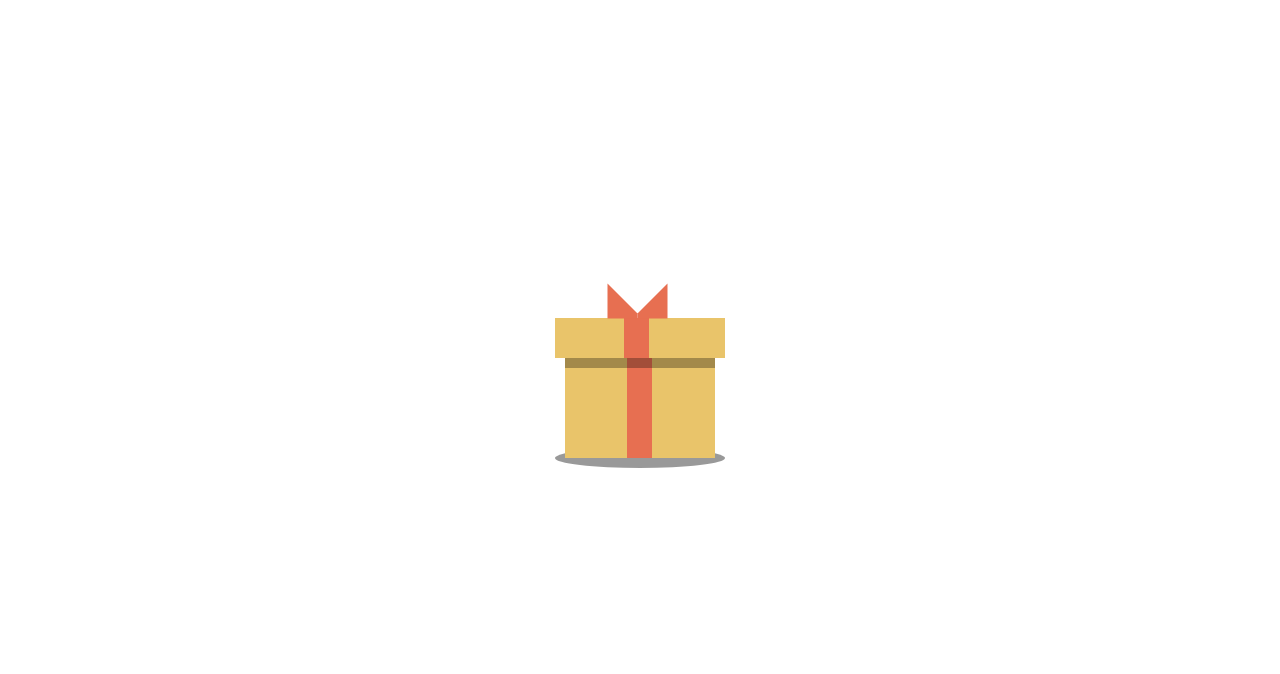
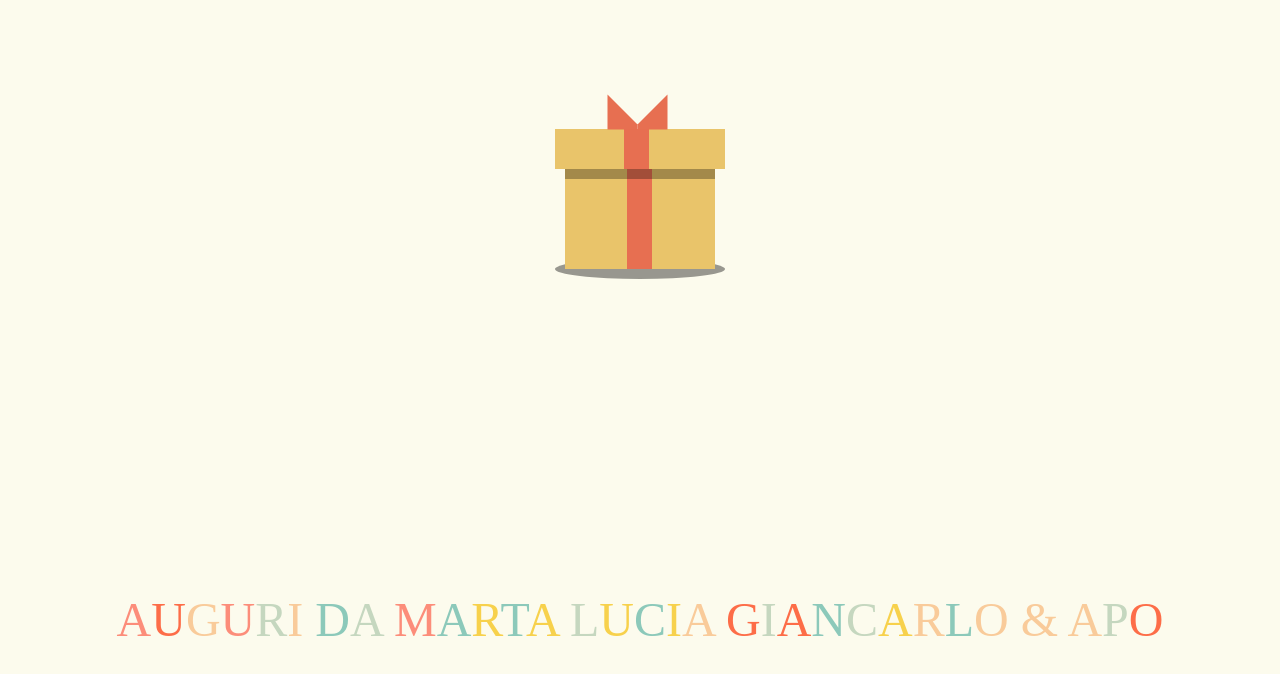
Before and after one commit to jacopithecus/davidecard, a plain HTML site: page index.html in a window 1280 px wide. Drawn offline with Linux system fonts and the light colour scheme.

Commit message:
Update index.html

```diff
--- a/index.html
+++ b/index.html
@@ -9,9 +9,17 @@
 
         body {
             display: flex;
+            height: 100vh;
             justify-content: center;
             align-items: center;
-            height: 100vh;
+            flex-wrap: wrap;
+            background-color: rgba(249, 247, 212, 0.4);
+        }
+
+        flex-container {
+            display: flex;
+            justify-content: center;
+            align-items: center;
         }
 
         .birthday-gift {
@@ -241,6 +249,7 @@
 </head>
 <body>
 
+<div class="flex-container">
     <div class="birthday-gift">
         <div class="gift">
             <input id='click' type='checkbox'>
@@ -256,6 +265,36 @@
             </div>
         </div>
     </div>
+</div>
 
+<div id="testo-bello" class="flex-container" style="width: 100%; clear: both; text-align: center; font-size: xxx-large">AUGURI DA MARTA LUCIA GIANCARLO & APO</div>
+
+<div></div>
+<div></div><div></div><div></div>
+
+<script>
+    document.addEventListener("DOMContentLoaded", function(){
+        let divtesto = document.getElementById('testo-bello').textContent,
+            divtestonuovo = "",
+            colori = ['F9CB9A', '8CC9BA', 'F7D14C', 'FD6D48', 'C5D7BF', 'FC8D7A'],
+            lastColor = '',
+            color = '';
+
+
+        for (var i = 0; i < divtesto.length; i++) {
+
+            do {
+                color = colori[Math.floor(Math.random()*colori.length)];
+            } while(color == lastColor);
+
+            lastColor = color;
+
+            divtestonuovo += '<span style="color: #' + color + '">' + divtesto.charAt(i) + "</span>";
+        }
+
+        document.getElementById('testo-bello').innerHTML = divtestonuovo;
+    });
+</script>
 </body>
+
 </html>
```
Lines whose indentation alone changed are shown as unchanged.
